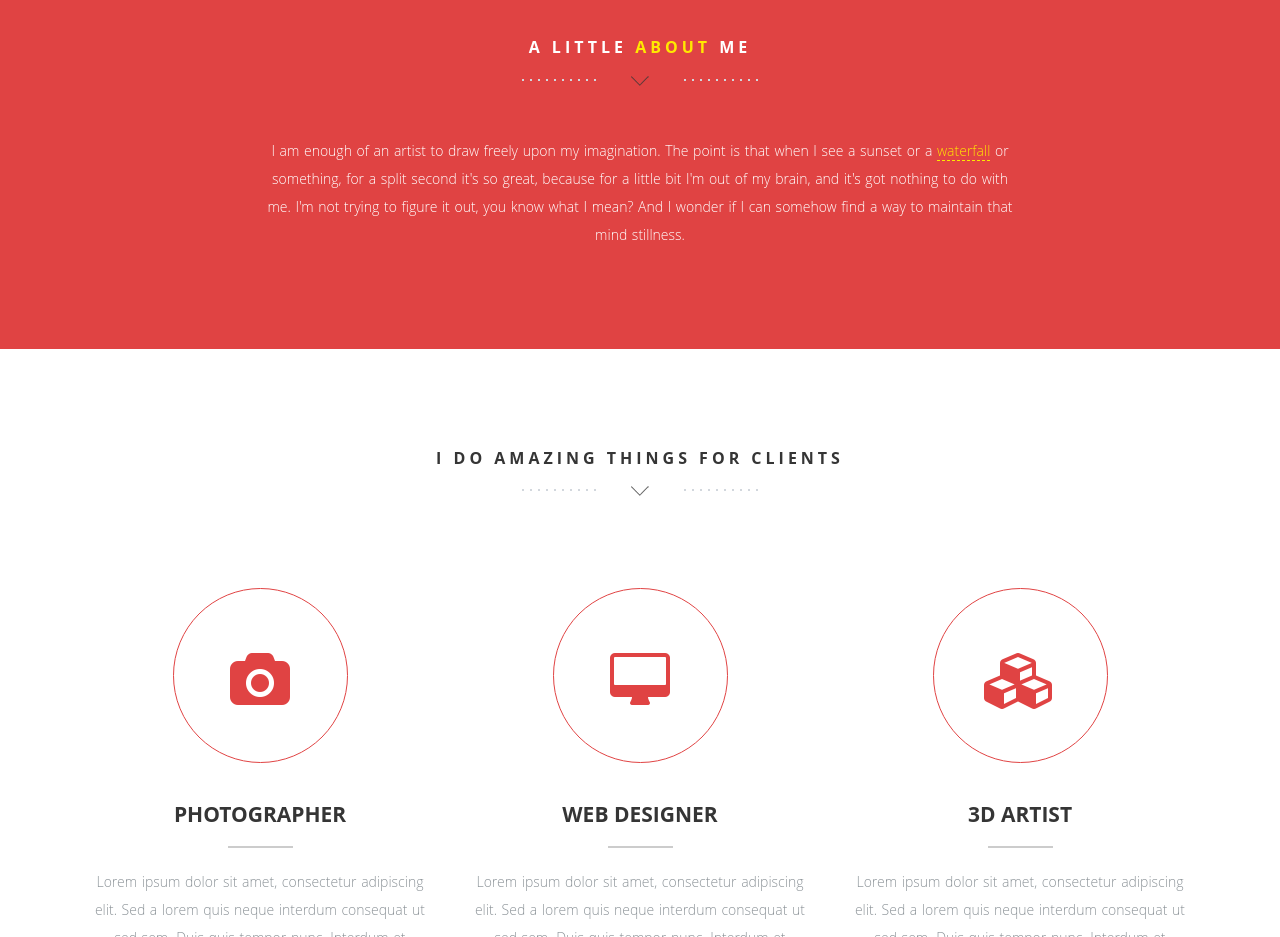
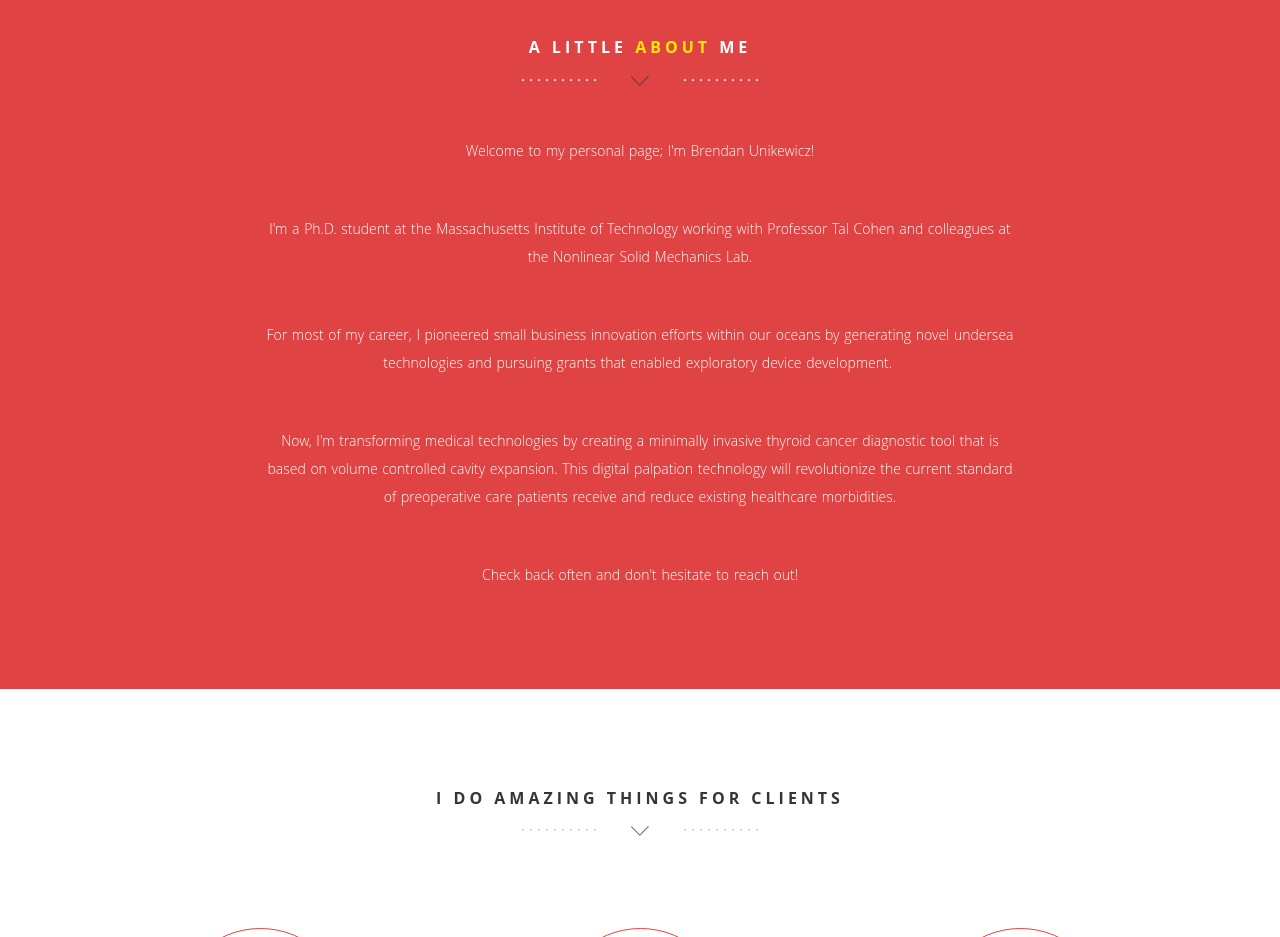
Before and after one commit to zcwknu/bmu, a plain HTML site: page index.html in a window 1280 px wide. Shown: the part 1020-1957 px from the top of the page. Drawn offline with nearby package versions, Linux system fonts and the light colour scheme; some packages are replaced by stand-ins of ours.

Commit message:
Update index.html

```diff
--- a/index.html
+++ b/index.html
@@ -108,7 +108,11 @@
               <div class="col-md-8 col-md-offset-2 wp1">
                 <h1 class="arrow">A little <span>about</span> me</h1><!-- Headline -->
 				<!-- about / welcome text -->
-                <p>I am enough of an artist to draw freely upon my imagination. The point is that when I see a sunset or a <a href="#">waterfall</a> or something, for a split second it's so great, because for a little bit I'm out of my brain, and it's got nothing to do with me. I'm not trying to figure it out, you know what I mean? And I wonder if I can somehow find a way to maintain that mind stillness.</p>
+                <p>Welcome to my personal page; I&#39;m Brendan Unikewicz!</p>
+		<p>I&#39;m a Ph.D. student at the Massachusetts Institute of Technology working with Professor Tal Cohen and colleagues at the Nonlinear Solid Mechanics Lab.</p>
+		<p>For most of my career, I pioneered small business innovation efforts within our oceans by generating novel undersea technologies and pursuing grants that enabled exploratory device development.&nbsp;</p>
+		<p>Now, I&#39;m transforming medical technologies by creating a minimally invasive thyroid cancer diagnostic tool that is based on volume controlled cavity expansion. This digital palpation technology will revolutionize the current standard of preoperative care patients receive and reduce existing healthcare morbidities.<br />
+		<p>Check back often and don&#39;t hesitate to reach out!</p>
               </div>
             </div>
           </div>
```
